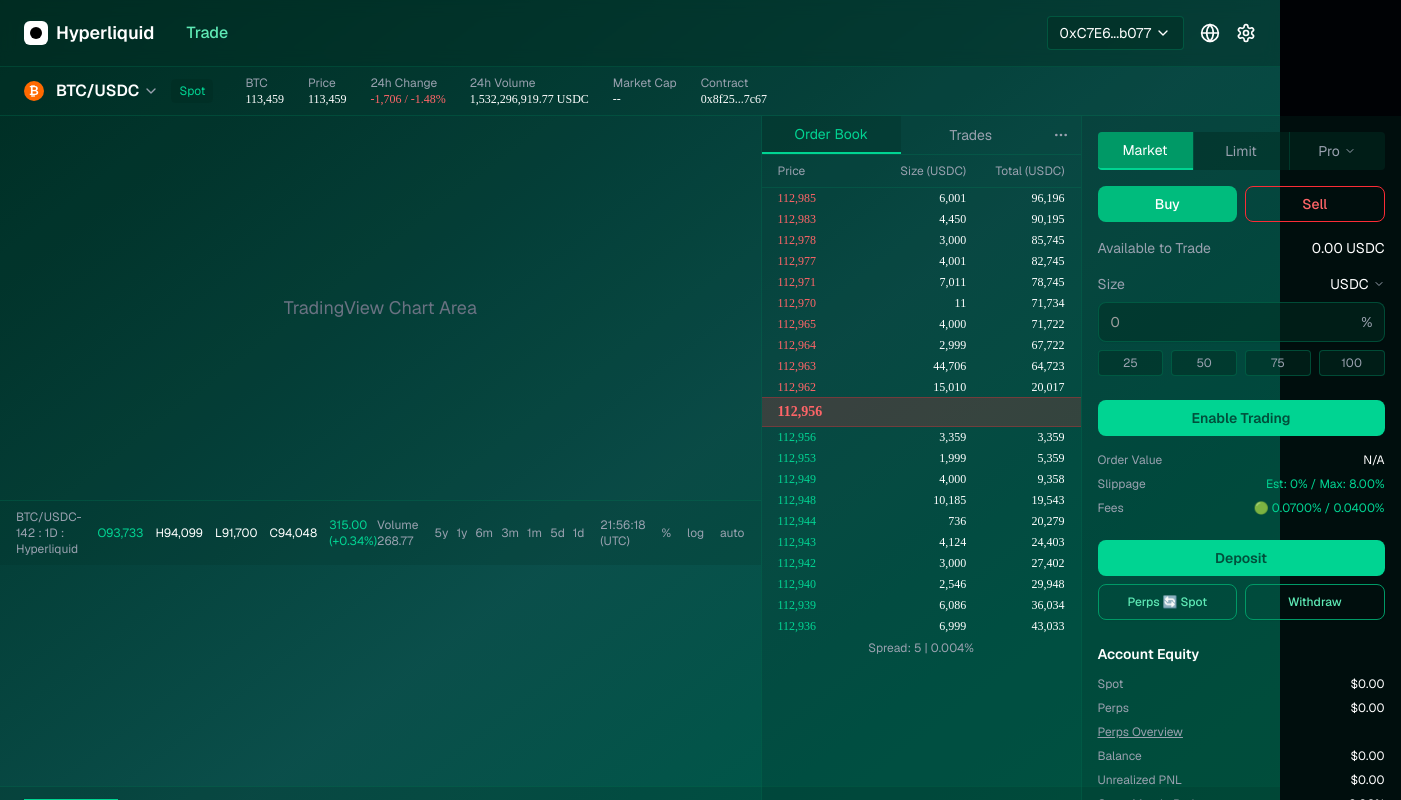
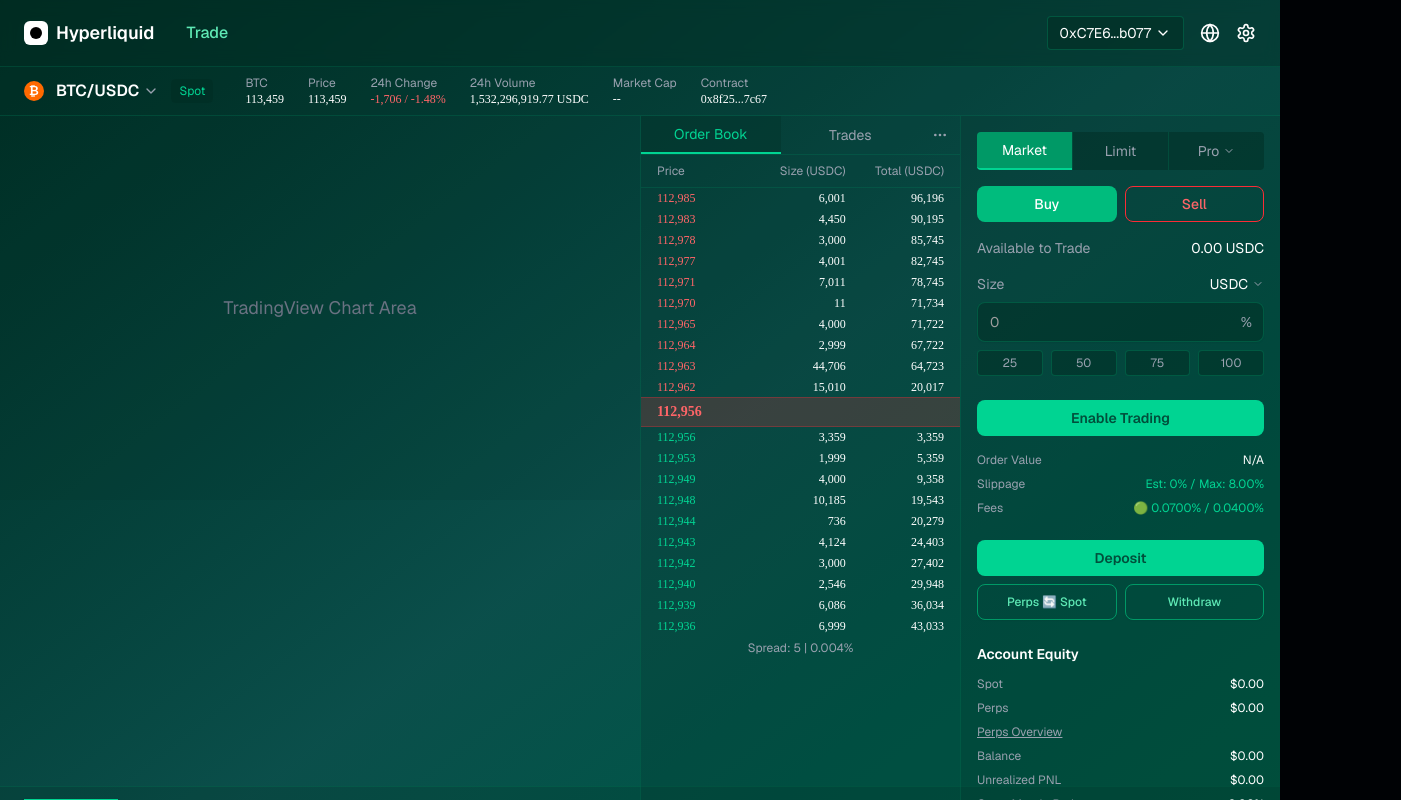
Before and after one commit to dswissdev/DSWISSDEV, a Next.js app: page / in a window 1280 px wide. Shown: the top 800 px of the page, 1401 px wide, since content can reach past the window. Built offline with nearby package versions, Linux system fonts and the light colour scheme.

Commit message:
fix: adjust TradingView chart height for better alignment
Reduce chart area height to align with Balances section.

#VERCEL_SKIP

Co-authored-by: null <215129066+dswissdev@users.noreply.github.com>

```diff
--- a/app/page.tsx
+++ b/app/page.tsx
@@ -90,36 +90,7 @@ export default function HyperliquidTrade() {
                 <div className="text-gray-500 text-lg">TradingView Chart Area</div>
               </div>
 
-              <div className="border-t border-emerald-700/30 bg-emerald-950/20 px-4 py-2">
-                <div className="flex items-center justify-between text-xs">
-                  <div className="flex items-center gap-4">
-                    <span className="text-gray-400">BTC/USDC-142 : 1D : Hyperliquid</span>
-                    <div className="flex items-center gap-3">
-                      <span className="text-emerald-400">O93,733</span>
-                      <span className="text-white">H94,099</span>
-                      <span className="text-white">L91,700</span>
-                      <span className="text-white">C94,048</span>
-                      <span className="text-emerald-400">315.00 (+0.34%)</span>
-                    </div>
-                  </div>
-                  <div className="flex items-center gap-4">
-                    <span className="text-gray-400">Volume 268.77</span>
-                    <div className="flex items-center gap-2">
-                      <span className="text-gray-400">5y</span>
-                      <span className="text-gray-400">1y</span>
-                      <span className="text-gray-400">6m</span>
-                      <span className="text-gray-400">3m</span>
-                      <span className="text-gray-400">1m</span>
-                      <span className="text-gray-400">5d</span>
-                      <span className="text-gray-400">1d</span>
-                    </div>
-                    <span className="text-gray-400">21:56:18 (UTC)</span>
-                    <span className="text-gray-400">%</span>
-                    <span className="text-gray-400">log</span>
-                    <span className="text-gray-400">auto</span>
-                  </div>
-                </div>
-              </div>
+
             </div>
 
             <div className="w-80 border-l border-emerald-700/30 bg-emerald-950/20">
```
